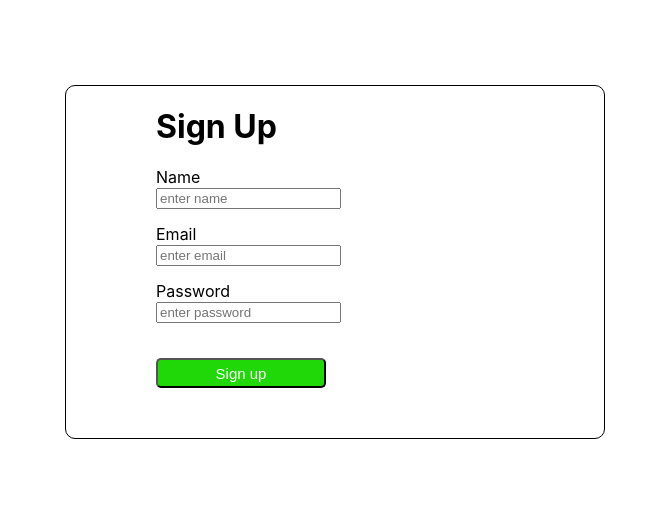
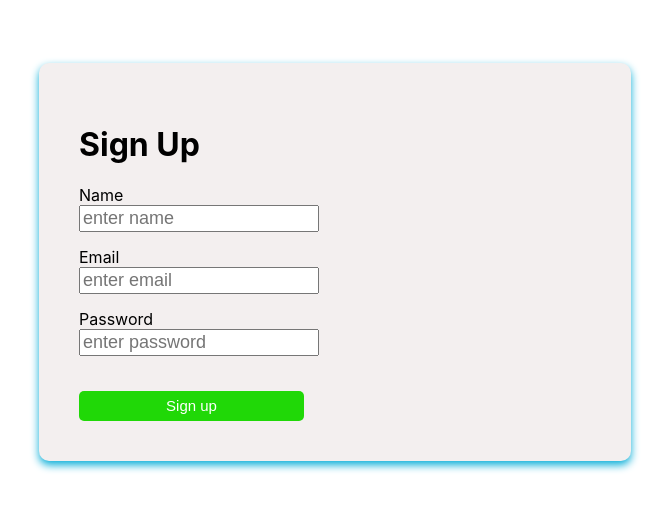
Before and after one commit to gauravrathod802/React1, a React (Create React App) app in the folder my-first-app/: page /form in a window 1280 px wide. Shown: the part 138-648 px from the top of the page, without its empty margins (305-974 px from the left). Built offline with nearby package versions, Linux system fonts and the light colour scheme.

Commit message:
Update Form.css

```diff
--- a/my-first-app/src/Components/7-11-form/Form.css
+++ b/my-first-app/src/Components/7-11-form/Form.css
@@ -5,23 +5,29 @@
    align-items: center;
 }
 #myForm{
-    /* background-color: aqua; */
+    background-color: rgb(243, 239, 239);
     border: 1px solid black;
-    width: 35%;
-    padding-left: 90px;
-    /* padding: 20px; */
-    padding-bottom: 50px;
+    width: 40%;
+    /* padding-left: 40px; */
+    padding: 40px;
+    /* padding-bottom: 50px; */
     border-radius: 10px;
+    box-shadow: 0 4px 8px 0 rgb(7, 174, 216);
+    border: none;
+
 }
 .input{
     margin-bottom: 15px;
+    font-size: 18px;
 }
 .submit{
     font-size: 15px;
     margin-top: 20px;
     height: 30px;
-    width: 170px;
+    width: 225px;
     background-color: rgb(32, 216, 7);
     color: white;
     border-radius: 5px;
+    border: none;
+    cursor: pointer;
 }
```
